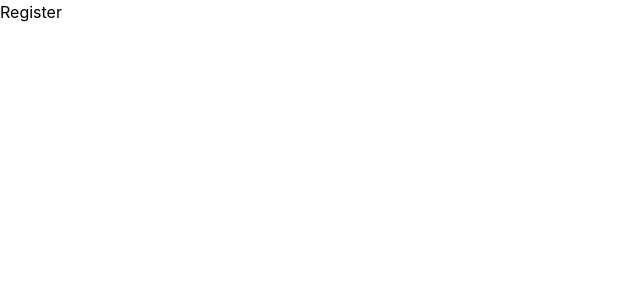
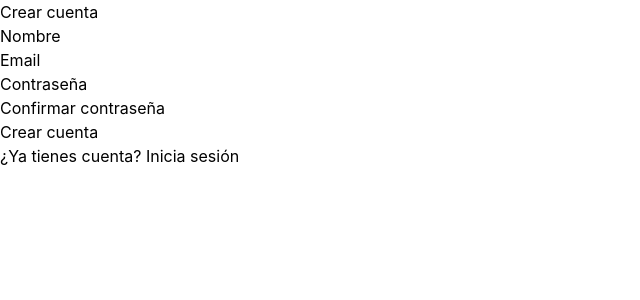
Before and after one commit to Luinespic/wishlist-front, a React (Vite) app: page /register in a window 1280 px wide. Shown: the top 300 px of the page, without its empty margins (0-640 px from the left). Built offline with nearby package versions, Linux system fonts and the light colour scheme.

Commit message:
feat: paginas de login y registro

```diff
--- a/src/api/axios.js
+++ b/src/api/axios.js
@@ -17,7 +17,8 @@ api.interceptors.request.use((config) => {
 api.interceptors.response.use(
   (response) => response,
   (error) => {
-    if (error.response?.status === 401) {
+    const isAuthRoute = error.config?.url?.includes("/auth/");
+    if (error.response?.status === 401 && !isAuthRoute) {
       localStorage.removeItem("token");
       window.location.href = "/login";
     }
--- a/src/pages/auth/LoginPage.jsx
+++ b/src/pages/auth/LoginPage.jsx
@@ -1,3 +1,66 @@
+import { useState } from 'react'
+import { Link, useNavigate } from 'react-router-dom'
+import { useAuth } from '../../hooks/useAuth'
+
 export default function LoginPage() {
-  return <div>Login</div>
+  const [email, setEmail] = useState('')
+  const [password, setPassword] = useState('')
+  const [error, setError] = useState(null)
+  const [loading, setLoading] = useState(false)
+
+  const { login } = useAuth()
+  const navigate = useNavigate()
+
+  const handleSubmit = async (e) => {
+    e.preventDefault()
+    setError(null)
+    setLoading(true)
+
+    try {
+      await login(email, password)
+      navigate('/dashboard')
+    } catch (err) {
+      setError(err.response?.data?.error || 'Error al iniciar sesión')
+    } finally {
+      setLoading(false)
+    }
+  }
+
+  return (
+    <div>
+      <h1>Iniciar sesión</h1>
+
+      {error && <p>{error}</p>}
+
+      <form onSubmit={handleSubmit}>
+        <div>
+          <label>Email</label>
+          <input
+            type="email"
+            value={email}
+            onChange={(e) => setEmail(e.target.value)}
+            required
+          />
+        </div>
+
+        <div>
+          <label>Contraseña</label>
+          <input
+            type="password"
+            value={password}
+            onChange={(e) => setPassword(e.target.value)}
+            required
+          />
+        </div>
+
+        <button type="submit" disabled={loading}>
+          {loading ? 'Cargando...' : 'Iniciar sesión'}
+        </button>
+      </form>
+
+      <p>
+        ¿No tienes cuenta? <Link to="/register">Regístrate</Link>
+      </p>
+    </div>
+  )
 }
--- a/src/pages/auth/RegisterPage.jsx
+++ b/src/pages/auth/RegisterPage.jsx
@@ -1,3 +1,99 @@
+import { useState } from 'react'
+import { Link, useNavigate } from 'react-router-dom'
+import { useAuth } from '../../hooks/useAuth'
+
 export default function RegisterPage() {
-  return <div>Register</div>
+  const [name, setName] = useState('')
+  const [email, setEmail] = useState('')
+  const [password, setPassword] = useState('')
+  const [confirmPassword, setConfirmPassword] = useState('')
+  const [error, setError] = useState(null)
+  const [loading, setLoading] = useState(false)
+
+  const { register } = useAuth()
+  const navigate = useNavigate()
+
+  const handleSubmit = async (e) => {
+    e.preventDefault()
+    setError(null)
+
+    if (password !== confirmPassword) {
+      setError('Las contraseñas no coinciden')
+      return
+    }
+
+    if (password.length < 8) {
+      setError('La contraseña debe tener al menos 8 caracteres')
+      return
+    }
+
+    setLoading(true)
+
+    try {
+      await register(name, email, password)
+      navigate('/dashboard')
+    } catch (err) {
+      setError(err.response?.data?.error || 'Error al registrarse')
+    } finally {
+      setLoading(false)
+    }
+  }
+
+  return (
+    <div>
+      <h1>Crear cuenta</h1>
+
+      {error && <p>{error}</p>}
+
+      <form onSubmit={handleSubmit}>
+        <div>
+          <label>Nombre</label>
+          <input
+            type="text"
+            value={name}
+            onChange={(e) => setName(e.target.value)}
+            required
+          />
+        </div>
+
+        <div>
+          <label>Email</label>
+          <input
+            type="email"
+            value={email}
+            onChange={(e) => setEmail(e.target.value)}
+            required
+          />
+        </div>
+
+        <div>
+          <label>Contraseña</label>
+          <input
+            type="password"
+            value={password}
+            onChange={(e) => setPassword(e.target.value)}
+            required
+          />
+        </div>
+
+        <div>
+          <label>Confirmar contraseña</label>
+          <input
+            type="password"
+            value={confirmPassword}
+            onChange={(e) => setConfirmPassword(e.target.value)}
+            required
+          />
+        </div>
+
+        <button type="submit" disabled={loading}>
+          {loading ? 'Cargando...' : 'Crear cuenta'}
+        </button>
+      </form>
+
+      <p>
+        ¿Ya tienes cuenta? <Link to="/login">Inicia sesión</Link>
+      </p>
+    </div>
+  )
 }
```
